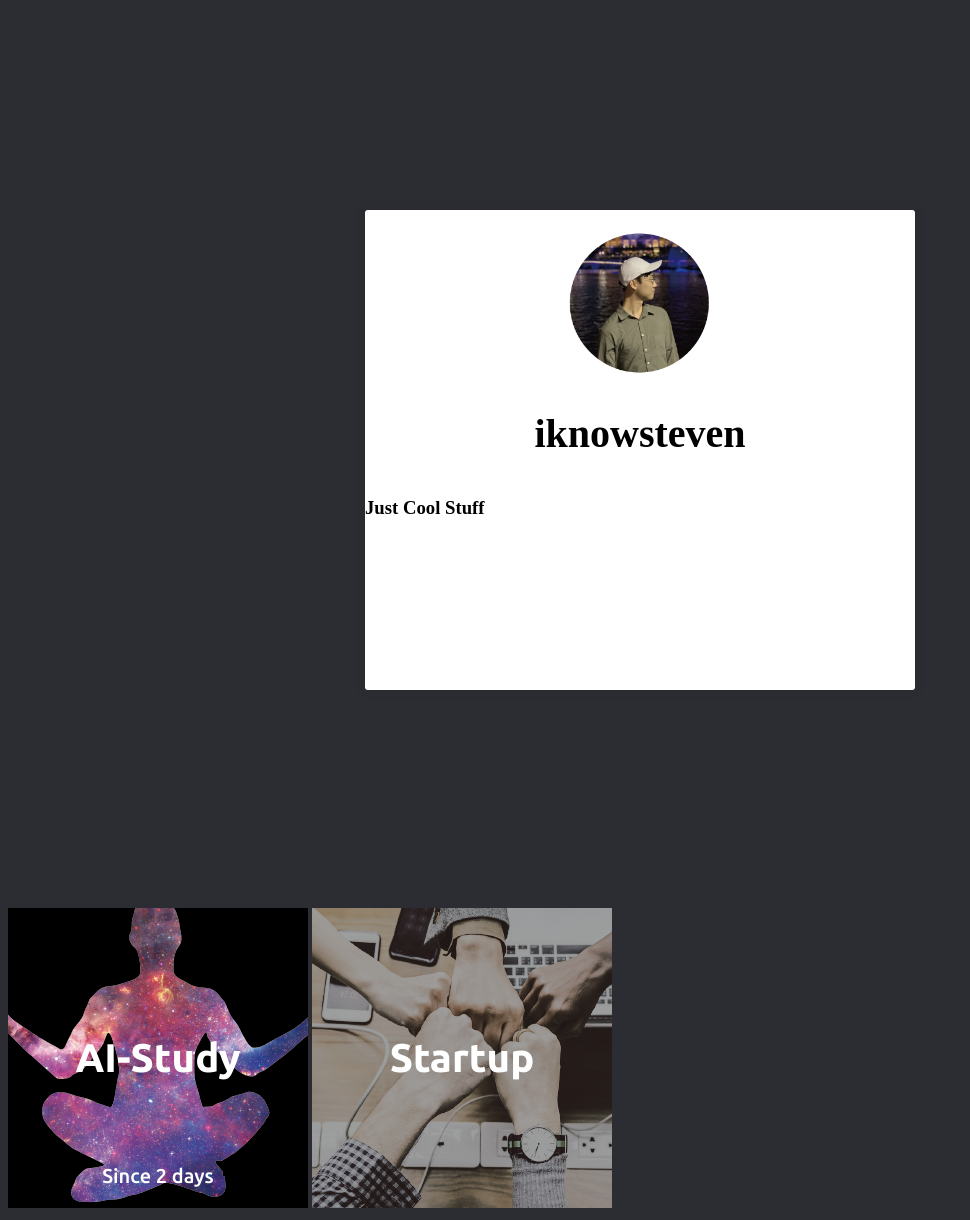
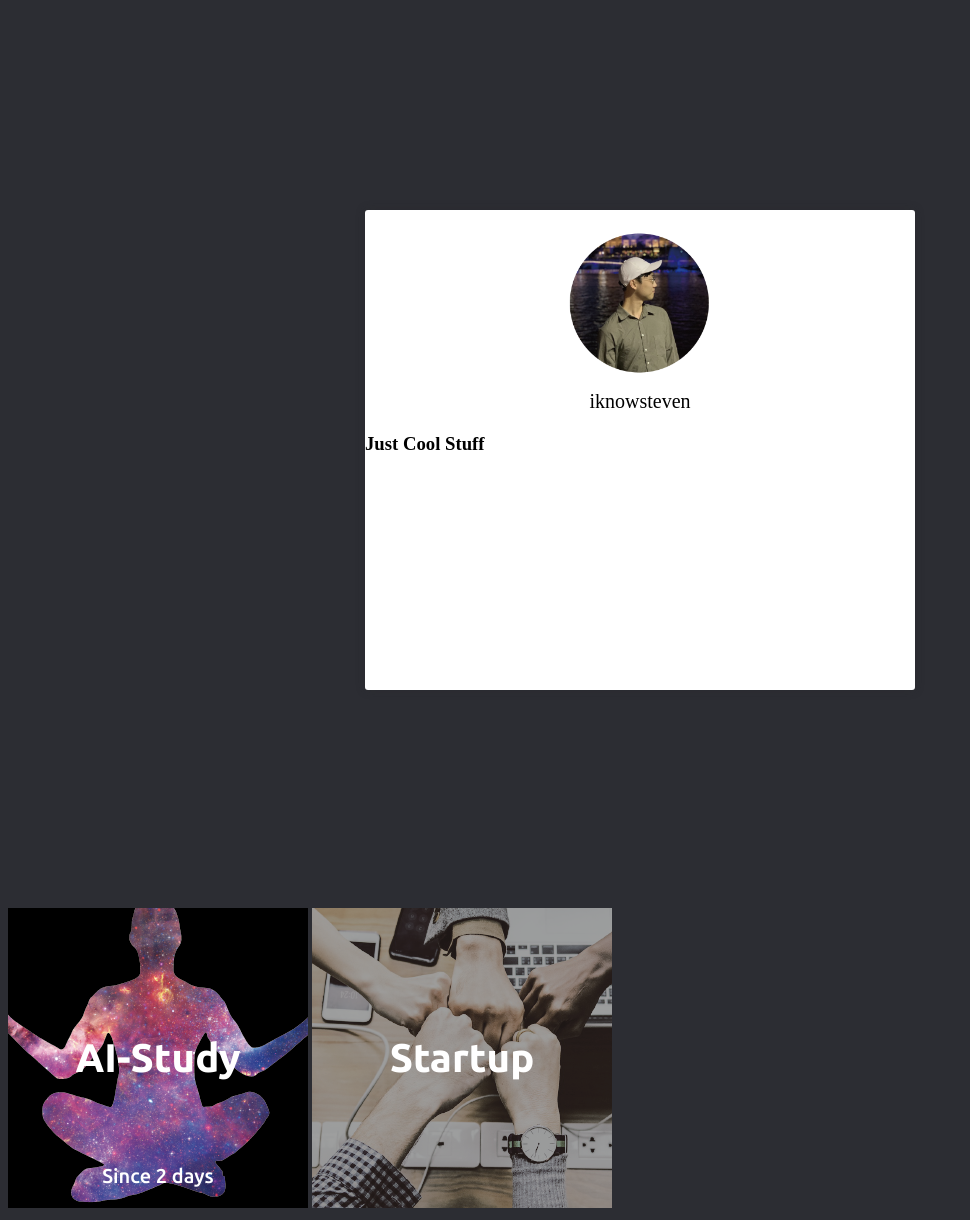
Before and after one commit to iknowSteven/iknowSteven.github.io, a Jekyll site: the page built from index.md, in a window 1280 px wide. Shown: the whole page, without its empty margins (0-970 px from the left). Built offline with Jekyll 4.4.1, drawn with Linux system fonts in a browser that asks for light colours; our own code applies the rules of GitHub Pages for plain Markdown files.

Commit message:
no message

```diff
--- a/assets/css/home.css
+++ b/assets/css/home.css
@@ -42,7 +42,7 @@ html {
 }
 
 #home_main h1 {
-    font-size: 40px;
-    font-weight: 700;
+    font-size: 20px;
+    font-weight: 400;
     text-align: center;
  }
```
